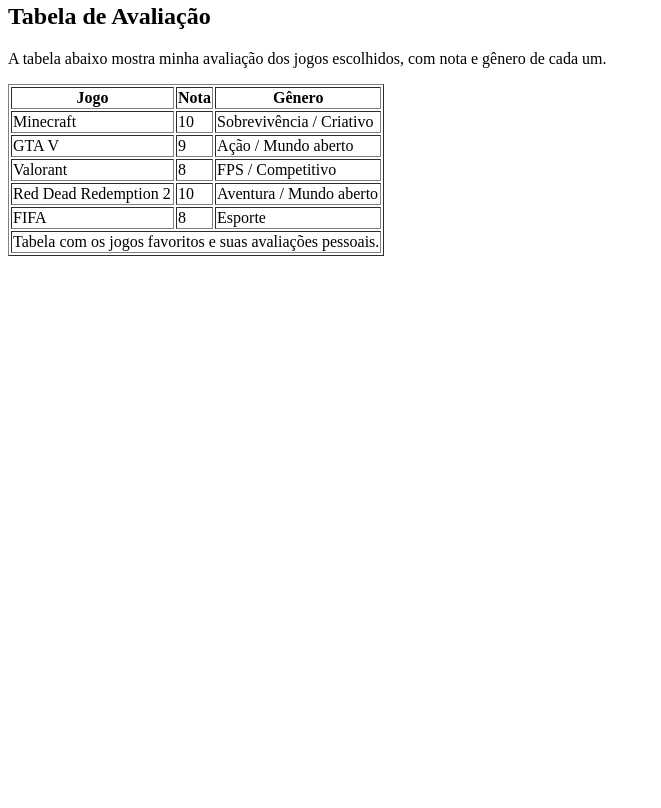
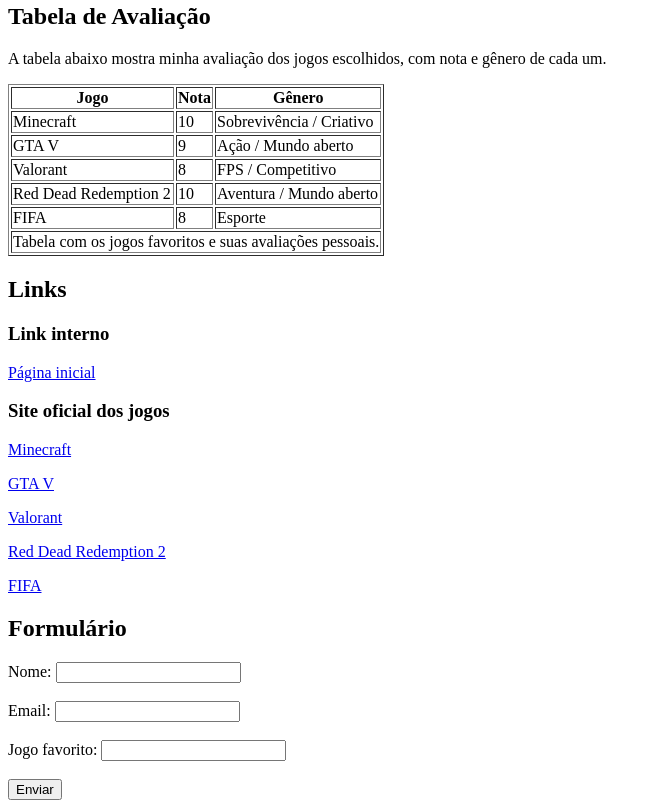
Before and after one commit to ThiagoSilvaPereira01/desenvolvimento-de-pagina-html, a plain HTML site: page index.html in a window 1280 px wide. Shown: the part 681-1489 px from the top of the page, without its empty margins (0-661 px from the left). Before the commit the page ends 945 px from the top, so only its background shows below. Drawn offline with Linux system fonts and the light colour scheme.

Commit message:
Criação de links e formulário

```diff
--- a/index.html
+++ b/index.html
@@ -1,9 +1,11 @@
 <!DOCTYPE html>
 <html lang="pt-br">
+
 <head>
     <meta charset="UTF-8">
     <title>Title</title>
 </head>
+
 <body>
 
     <!-- Parte 1: Introdução aos jogos favoritos -->
@@ -97,10 +99,33 @@
         </table>
     </div>
 
+<!-- Parte 3: Links e formulário -->
+    <div id="links">
+        <h2>Links</h2>
+        <h3>Link interno</h3>
+        <p><a href="index.html">Página inicial</a></p>
+        <h3>Site oficial dos jogos</h3>
+        <p><a href="https://www.minecraft.net/" target="_blank">Minecraft</a></p>
+        <p><a href="https://www.rockstargames.com/gta-v" target="_blank">GTA V</a></p>
+        <p><a href="https://playvalorant.com/" target="_blank">Valorant</a></p>
+        <p><a href="https://www.rockstargames.com/rdr2" target="_blank">Red Dead Redemption 2</a></p>
+        <p><a href="https://www.easports.com/fifa" target="_blank">FIFA</a></p>
+    </div>
 
+    <div id="formulario">
+        <h2>Formulário</h2>
+        <form action="#" method="post">
+            <label for="nome">Nome:</label>
+            <input type="text" id="nome" name="nome" required><br><br>
 
+        <label for="email">Email:</label>
+        <input type="email" id="email" name="email" required><br><br>
 
+        <label for="jogo">Jogo favorito:</label>
+        <input type="text" id="jogo" name="jogo" required><br><br>
 
+        <input type="submit" value="Enviar">
+    </form>
+</body>
 
-</body>
 </html>
```
Lines whose indentation alone changed are shown as unchanged.
